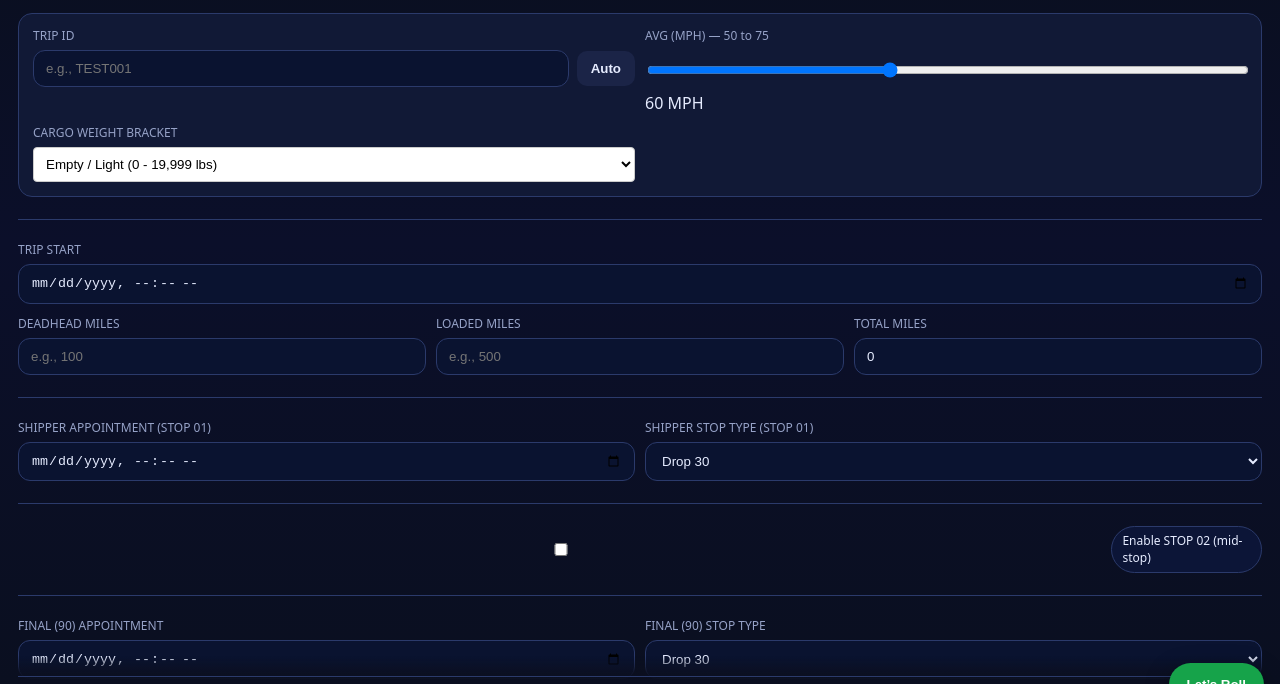
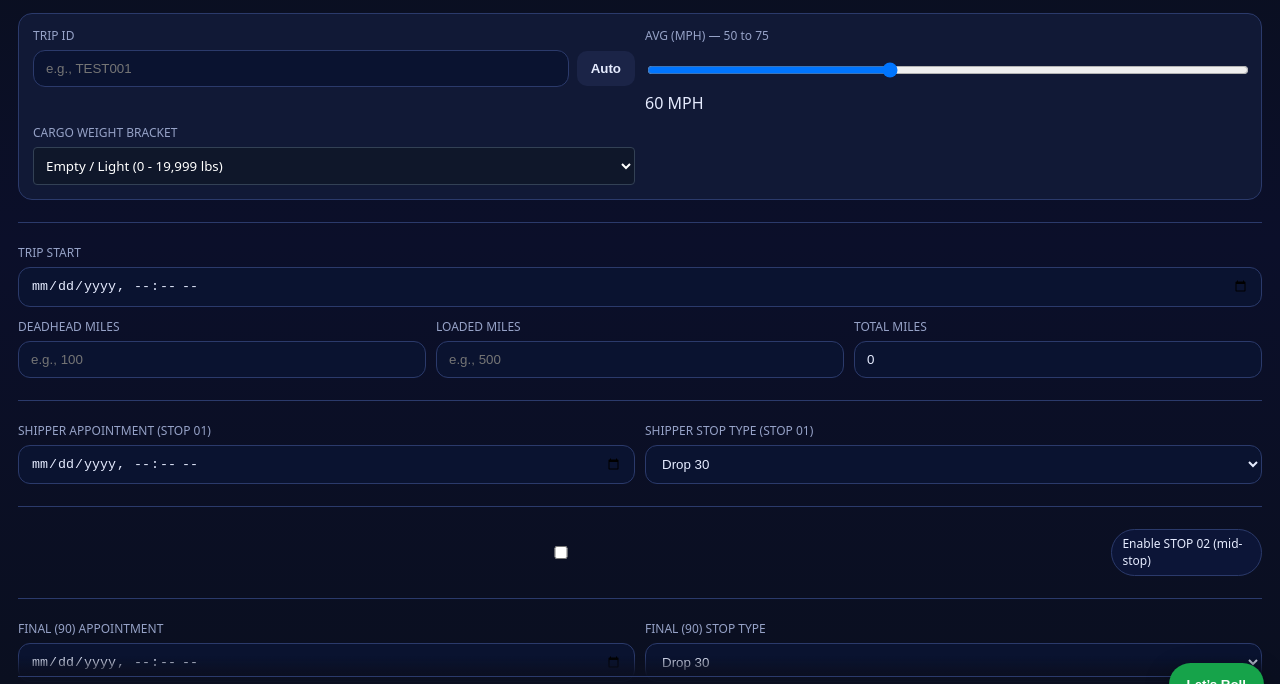
Before and after one commit to thatladytrucker/HOS-Load-Calculator-Pro-Plus, a plain HTML site: page index.html in a window 1280 px wide. Shown: the part 78-762 px from the top of the page. Drawn offline with Linux system fonts and the light colour scheme.

Commit message:
Update cargo weight select styling
make cargo weight drop down black

```diff
--- a/index.html
+++ b/index.html
@@ -236,7 +236,7 @@
 </div>
 <div>
   <div class="label">CARGO WEIGHT BRACKET</div>
-  <select id="cargoWeight" style="width:100%; padding:8px; border-radius:4px; border:1px solid #ccc; background:#fff; color:#000;">
+<select id="cargoWeight" style="width:100%; padding:8px; border-radius:4px; border:1px solid #334155; background:#0f172a; color:#fff; font-family: inherit;">
     <option value="0">Empty / Light (0 - 19,999 lbs)</option>
     <option value="20000">Medium (20,000 - 40,000 lbs)</option>
     <option value="41000">Heavy (41,000 - 60,000 lbs)</option>
```
